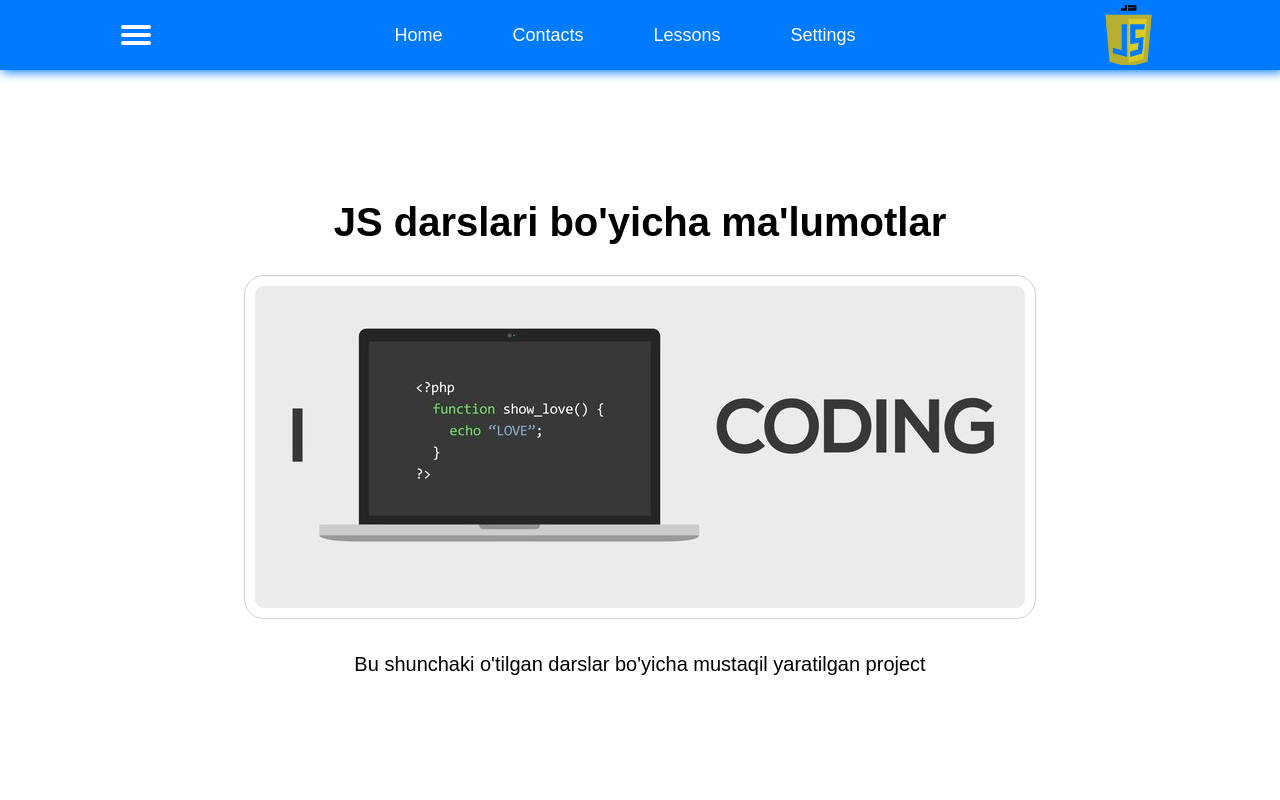
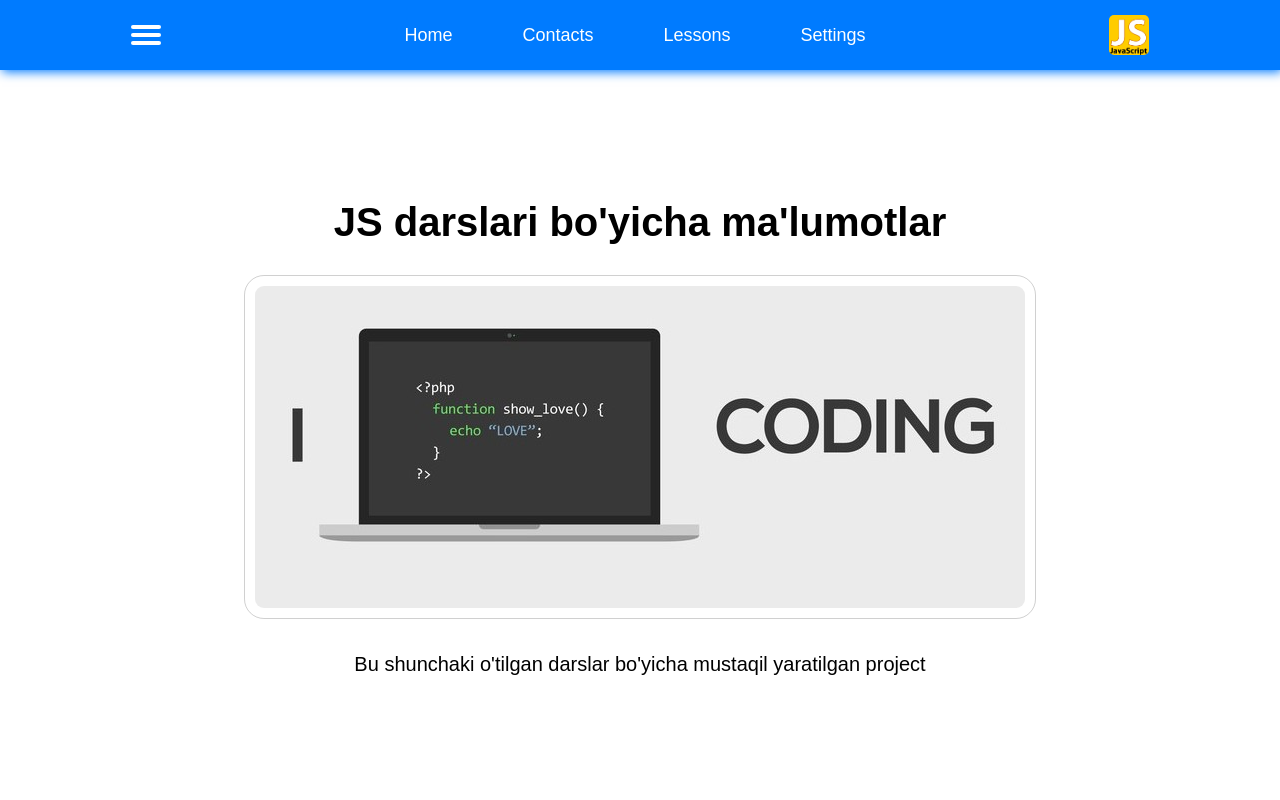
Before and after one commit to Sadriddin0124/JS-malumotlar, a plain HTML site: page index.html in a window 1280 px wide. Shown: the top 800 px of the page. Drawn offline with Linux system fonts and the light colour scheme.

Commit message:
change 12

```diff
--- a/index.html
+++ b/index.html
@@ -38,7 +38,7 @@
                     <a class="contacts" href="./html/settings.html">Settings</a>
                 </ul>
                 <div class="nav__logo">
-                    <img src="./images/nav__logo.webp" alt="">
+                    <img src="./images/logo.png" alt="">
                 </div>
                 <a id="menu__link" class="menu " href="#" style="display: none;">
                     <div class="div  " id="div1"></div>
--- a/sass/footer/footer.scss
+++ b/sass/footer/footer.scss
@@ -23,6 +23,7 @@
     flex-direction: column;
     background: url('../../images/footer.png');
     background-repeat: no-repeat;
+    background-position: center 20px;
     justify-content: end;
     .header__title {
         color: aliceblue
--- a/sass/header/header.scss
+++ b/sass/header/header.scss
@@ -19,6 +19,7 @@ body {
 }
 
 .navbar {
+    padding: 0 10px;
     position: fixed;
     top: 0;
     right: 0;
@@ -40,8 +41,8 @@ body {
 }
 
 .nav__logo {
-    width: 60px;
-    height: 60px;
+    width: 40px;
+    height: 40px;
     // background: url('../../images/logo2.jpg');
     background-size: cover;
     background-position: center;
@@ -50,8 +51,8 @@ body {
     img {
         margin-top: -3px;
         margin-left: -3px;
-        width: 65px;
-        height: 65px;
+        width: 45px;
+        height: 45px;
         object-fit: cover;
         // mix-blend-mode: multiply
     }
```
Also changed, not shown: html/contacts.html (+1 -1 lines), html/lessons.html (+1 -1 lines), sass/footer/footer.css, sass/header/header.css, 2 other files.
